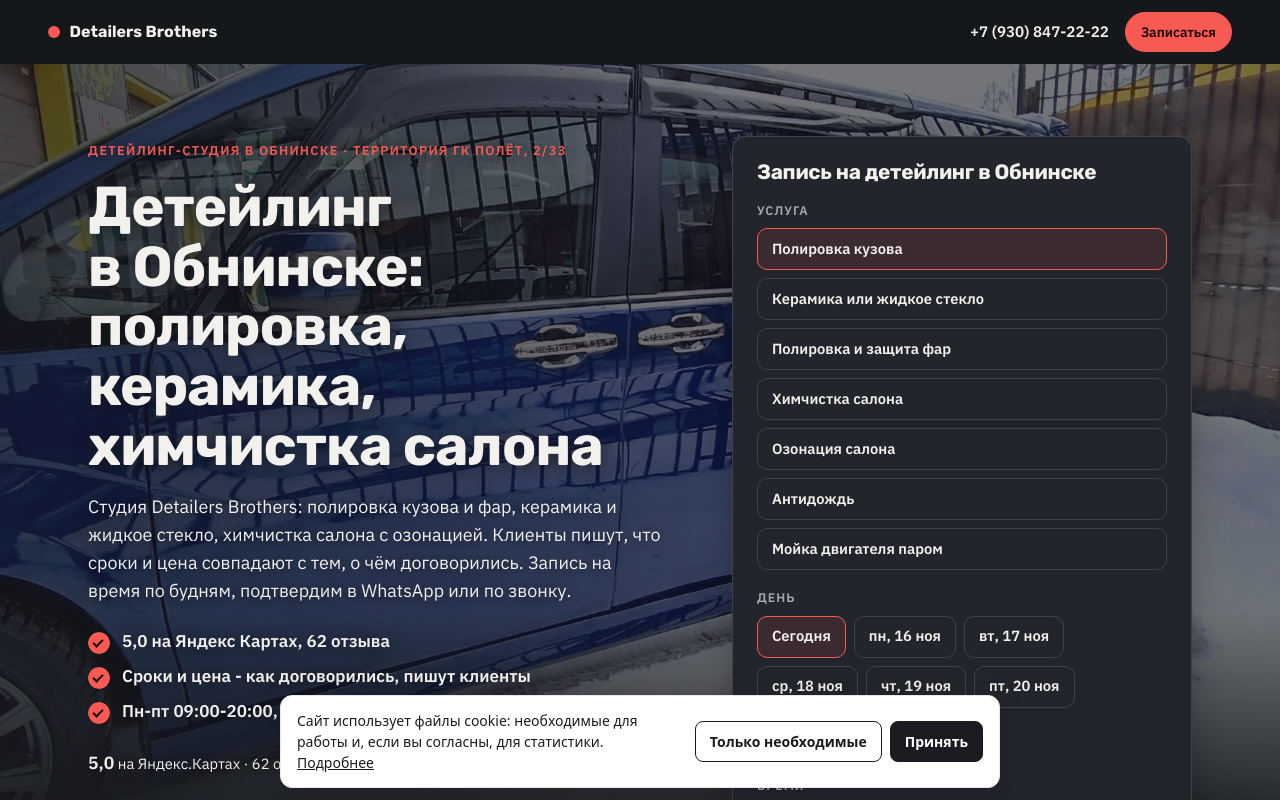
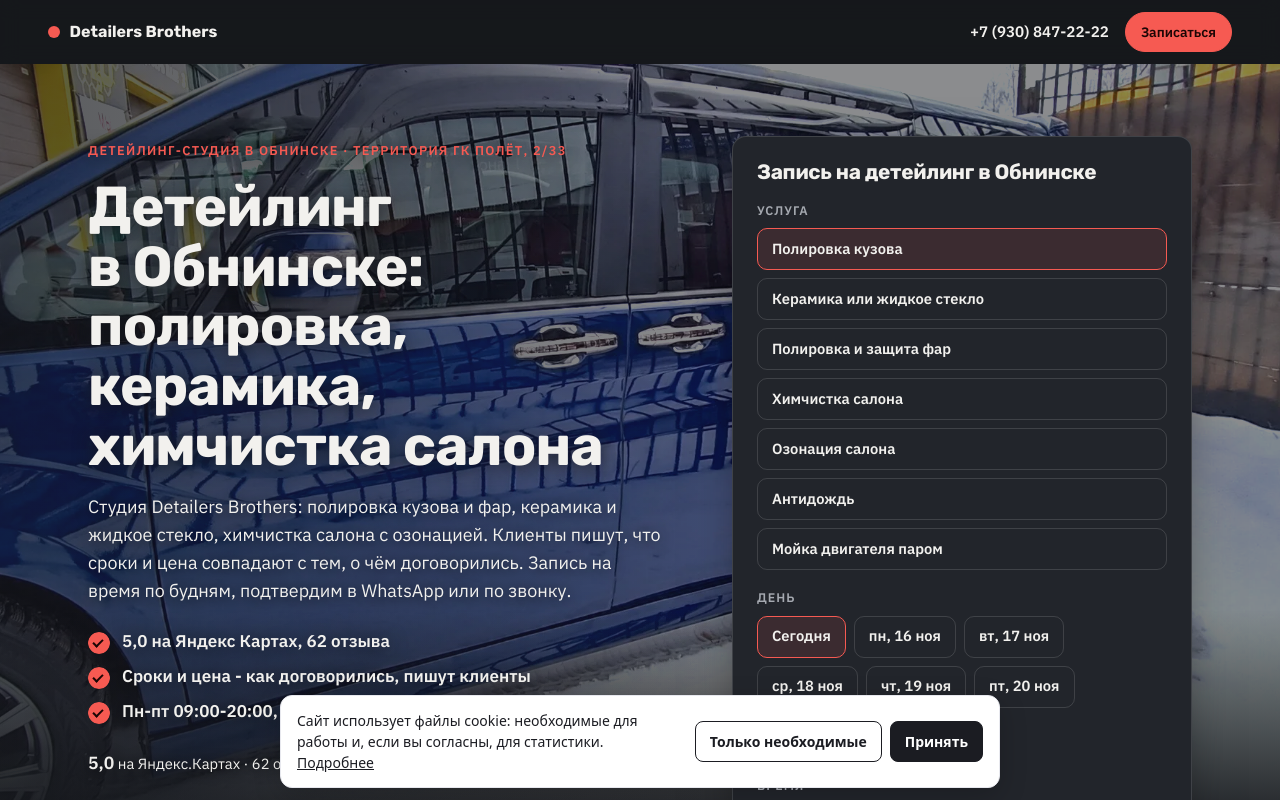
Before and after one commit to ajax55sv-cell/detailers-brothers-obninsk, a plain HTML site: page index.html in a window 1280 px wide. Shown: the top 800 px of the page. Drawn offline with Linux system fonts and the light colour scheme.

Commit message:
Первый экран: прозрачность фото .5 по просьбе

```diff
--- a/style-prod.css
+++ b/style-prod.css
@@ -207,9 +207,9 @@ html, body, h1, h2, h3, p, li { hyphens: none; -webkit-hyphens: none; }
 .nw { white-space: nowrap; }
 html, body { overflow-x: clip; }
 .sr-only { position: absolute; width: 1px; height: 1px; margin: -1px; padding: 0; overflow: hidden; clip: rect(0 0 0 0); white-space: nowrap; border: 0; }
-/* первый экран: фото с прозрачностью .4 (дефолт шаблона .3), затемнение только под текстом слева и внизу */
+/* первый экран: фото с прозрачностью .5 (дефолт шаблона .3), затемнение только под текстом слева и внизу */
 .s-hero__bg { height: min(94%, 780px); }
-.s-hero__bg img { opacity: .4; filter: saturate(1.05) brightness(1.25) contrast(1.05); object-position: 50% 50%; }
+.s-hero__bg img { opacity: .5; filter: saturate(1.05) brightness(1.25) contrast(1.05); object-position: 50% 50%; }
 .s-hero__bg::after { background:
   linear-gradient(90deg, color-mix(in srgb, var(--c-canvas) 42%, transparent) 0%, color-mix(in srgb, var(--c-canvas) 24%, transparent) 30%, transparent 56%),
   linear-gradient(180deg, transparent 0%, transparent 70%, var(--c-canvas) 100%); }
```
